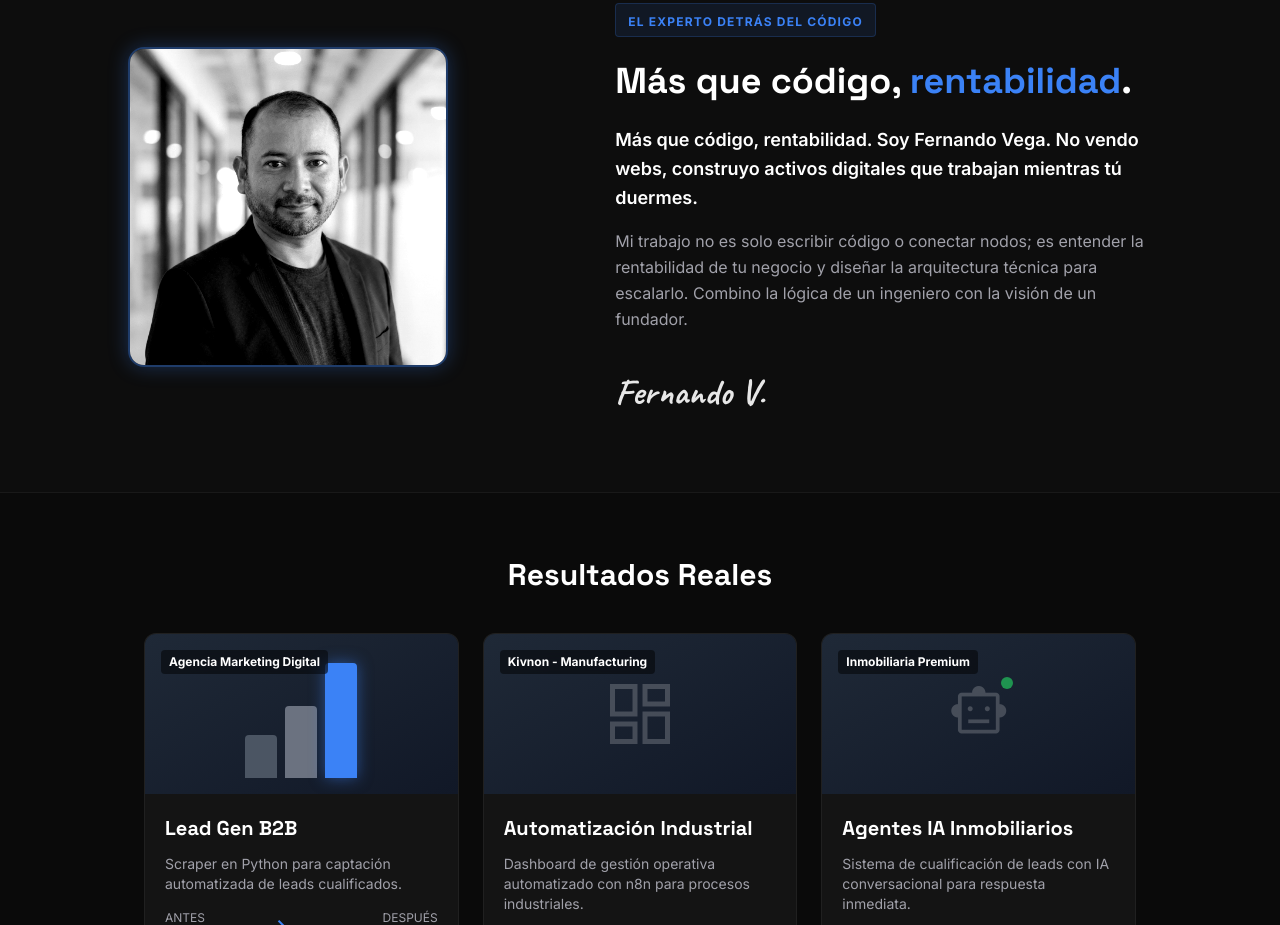
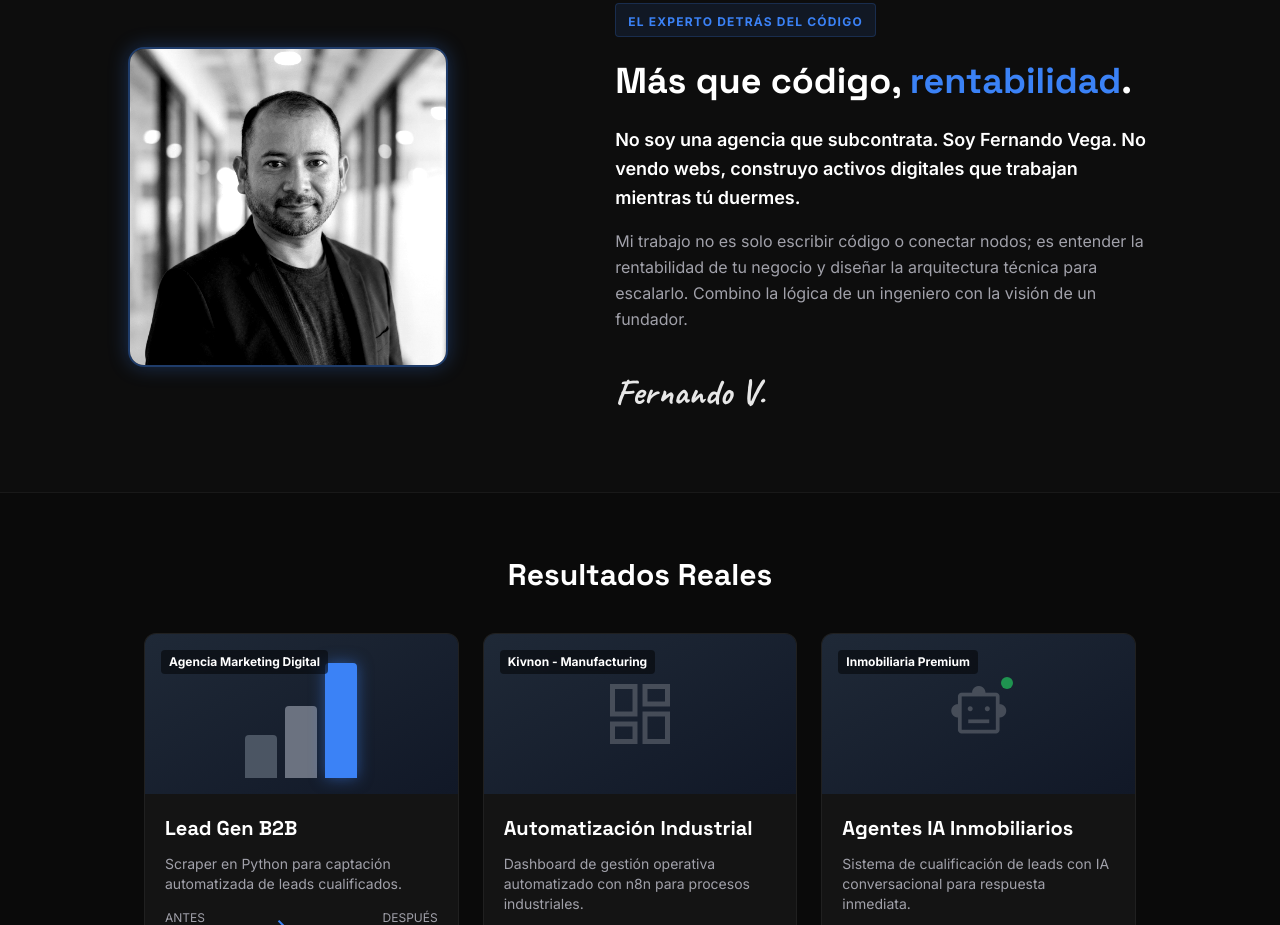
Before and after one commit to ferdinando04/vega-growth-system, a plain HTML site: page index.html in a window 1280 px wide. Shown: the part 1897-2822 px from the top of the page. Drawn offline with nearby package versions, Linux system fonts and the light colour scheme.

Commit message:
fix: Eliminar repetición en sección Sobre el Experto - enfatizar trabajo directo sin intermediarios

```diff
--- a/index.html
+++ b/index.html
@@ -448,7 +448,8 @@
 
                 <div class="space-y-4">
                     <p class="text-white text-lg leading-relaxed font-semibold">
-                        Más que código, rentabilidad. Soy Fernando Vega. No vendo webs, construyo activos digitales que
+                        No soy una agencia que subcontrata. Soy Fernando Vega. No vendo webs, construyo activos
+                        digitales que
                         trabajan mientras tú duermes.
                     </p>
                     <p class="text-text-secondary text-base leading-relaxed">
```
